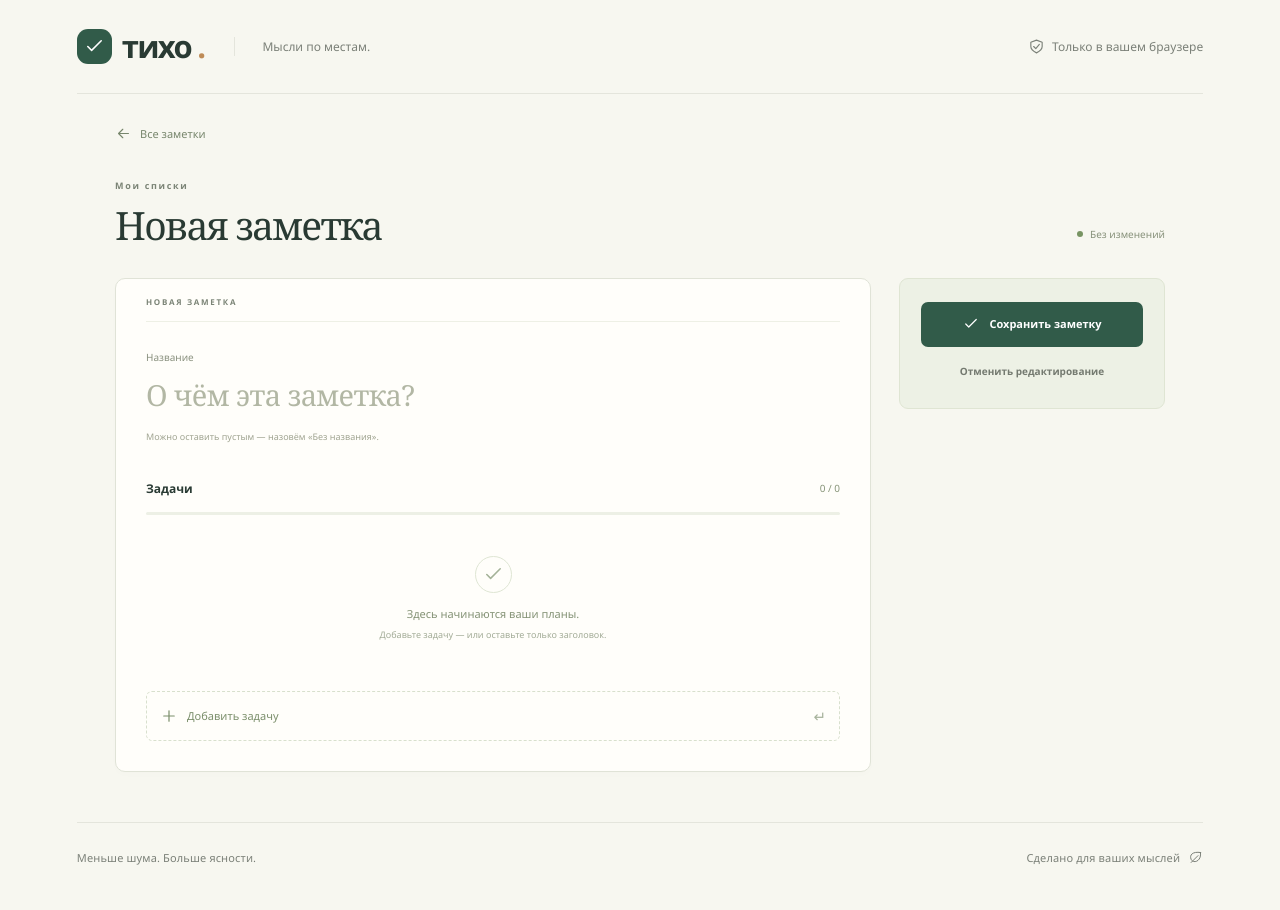
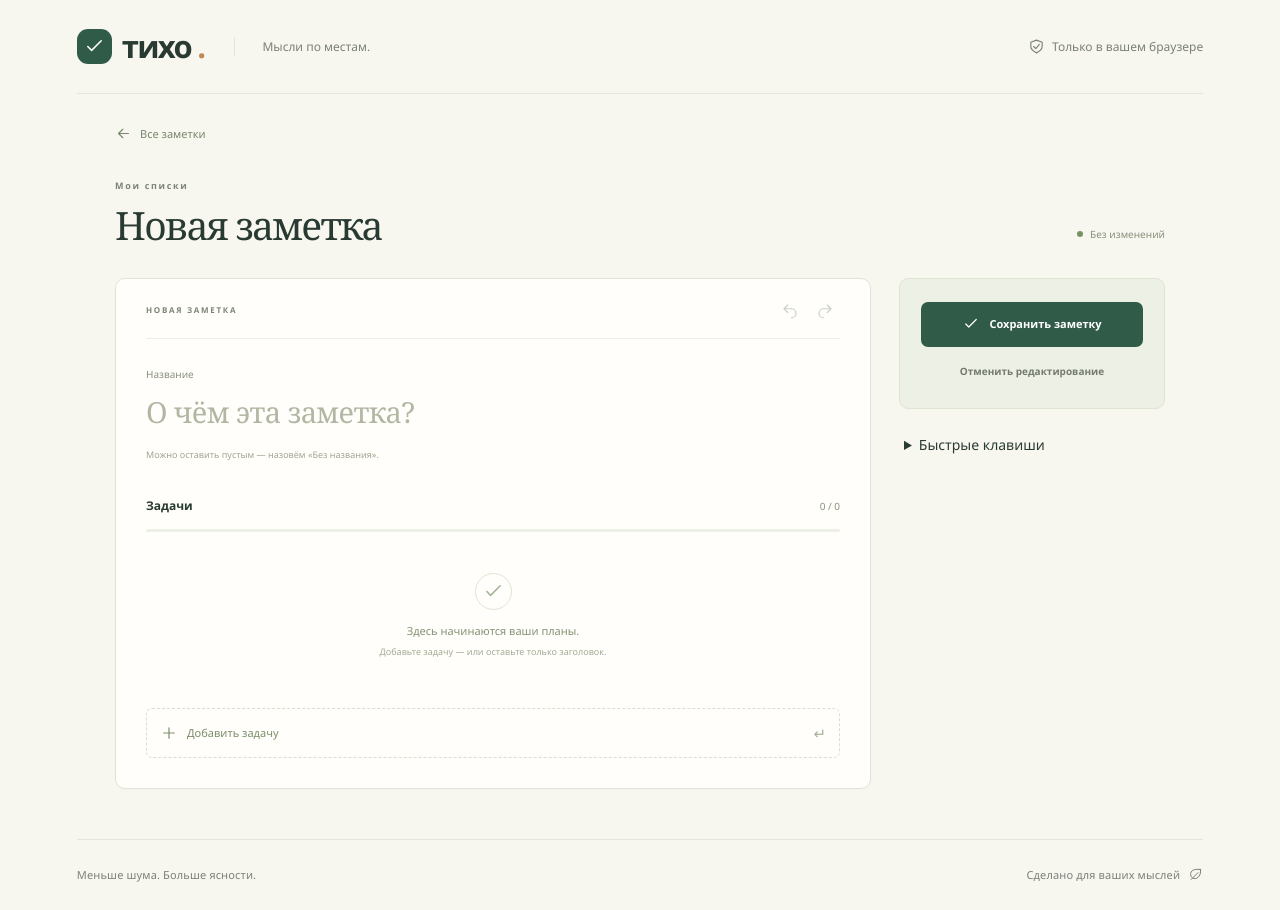
Before and after one commit to MaksosPisos/todo-list, a Nuxt app: page /notes/new in a window 1280 px wide. Built offline with nearby package versions, Linux system fonts and the light colour scheme.

Commit message:
feat: implement command-based undo and redo

```diff
--- a/app/composables/useNoteEditor.ts
+++ b/app/composables/useNoteEditor.ts
@@ -1,30 +1,118 @@
-import { computed, ref } from 'vue'
+import { computed, onBeforeUnmount, ref } from 'vue'
 import { cloneContent, sameContent, type NoteContent } from '../domain/notes'
+import { EditHistory, type Change } from '../domain/history'
 
-export function useNoteEditor(initial: NoteContent, initialRevision: string | null) {
+type PendingText =
+  { field: 'title'; before: string } | { field: 'text'; id: string; before: string }
+
+export function useNoteEditor(id: string, initial: NoteContent, initialRevision: string | null) {
   const content = ref<NoteContent>(cloneContent(initial))
-  const baseline = cloneContent(initial)
   const baseRevision = ref(initialRevision)
-  const dirty = computed(() => !sameContent(content.value, baseline))
+  const baseline = ref<NoteContent>(cloneContent(initial))
+  const history = new EditHistory()
+  const historyVersion = ref(0)
+  const pending = ref<PendingText | null>(null)
+  let textTimer: ReturnType<typeof setTimeout> | undefined
+  const dirty = computed(() => !sameContent(content.value, baseline.value))
+  const canUndo = computed(() => {
+    void historyVersion.value
+    return history.canUndo || pending.value !== null
+  })
+  const canRedo = computed(() => {
+    void historyVersion.value
+    return history.canRedo && pending.value === null
+  })
 
+  function flushText(): void {
+    clearTimeout(textTimer)
+    const edit = pending.value
+    if (!edit) return
+    if (edit.field === 'title')
+      history.record({ kind: 'title', before: edit.before, after: content.value.title })
+    else {
+      const todo = content.value.todos.find((todo) => todo.id === edit.id)
+      if (todo) history.record({ kind: 'text', id: edit.id, before: edit.before, after: todo.text })
+    }
+    pending.value = null
+    historyVersion.value++
+  }
   function updateText(field: 'title' | 'text', value: string, todoId?: string): void {
-    if (field === 'title') content.value.title = value
-    else {
+    if (field === 'title') {
+      if (pending.value?.field !== 'title') {
+        flushText()
+        pending.value = { field, before: content.value.title }
+      }
+      content.value.title = value
+    } else {
       const todo = content.value.todos.find((todo) => todo.id === todoId)
-      if (todo) todo.text = value
+      if (!todo) return
+      if (pending.value?.field !== 'text' || pending.value.id !== todo.id) {
+        flushText()
+        pending.value = { field, id: todo.id, before: todo.text }
+      }
+      todo.text = value
     }
+    clearTimeout(textTimer)
+    textTimer = setTimeout(flushText, 650)
+  }
+  function mutate(change: Change, apply: () => void): void {
+    flushText()
+    apply()
+    history.record(change)
+    historyVersion.value++
   }
   function addTodo(): string {
     const todo = { id: crypto.randomUUID(), text: '', done: false }
-    content.value.todos.push(todo)
+    mutate({ kind: 'insert', index: content.value.todos.length, todo }, () =>
+      content.value.todos.push(todo),
+    )
     return todo.id
   }
   function removeTodo(todoId: string): void {
-    content.value.todos = content.value.todos.filter((todo) => todo.id !== todoId)
+    flushText()
+    const index = content.value.todos.findIndex((todo) => todo.id === todoId)
+    const todo = content.value.todos[index]
+    if (!todo) return
+    mutate({ kind: 'remove', index, todo }, () => {
+      content.value.todos.splice(index, 1)
+    })
   }
   function toggleTodo(todoId: string): void {
     const todo = content.value.todos.find((todo) => todo.id === todoId)
-    if (todo) todo.done = !todo.done
+    if (!todo) return
+    mutate({ kind: 'toggle', id: todoId, before: todo.done, after: !todo.done }, () => {
+      todo.done = !todo.done
+    })
   }
-  return { content, baseRevision, dirty, updateText, addTodo, removeTodo, toggleTodo }
+  function undo(): void {
+    flushText()
+    history.undo(content.value)
+    historyVersion.value++
+  }
+  function redo(): void {
+    flushText()
+    history.redo(content.value)
+    historyVersion.value++
+  }
+  function finish(): void {
+    flushText()
+    history.clear()
+    historyVersion.value++
+  }
+  onBeforeUnmount(() => clearTimeout(textTimer))
+  return {
+    content,
+    baseRevision,
+    dirty,
+    canUndo,
+    canRedo,
+    flushText,
+    updateText,
+    addTodo,
+    removeTodo,
+    toggleTodo,
+    undo,
+    redo,
+    finish,
+  }
 }
--- /dev/null
+++ b/app/domain/history.ts
@@ -0,0 +1,65 @@
+import type { NoteContent, Todo } from './notes'
+
+// Only changed values are retained, never snapshots of the whole note.
+export type Change =
+  | { kind: 'title'; before: string; after: string }
+  | { kind: 'text'; id: string; before: string; after: string }
+  | { kind: 'toggle'; id: string; before: boolean; after: boolean }
+  | { kind: 'insert' | 'remove'; index: number; todo: Todo }
+
+export function applyChange(note: NoteContent, change: Change, forward: boolean): void {
+  if (change.kind === 'title') {
+    note.title = forward ? change.after : change.before
+    return
+  }
+  if (change.kind === 'text' || change.kind === 'toggle') {
+    const todo = note.todos.find((item) => item.id === change.id)
+    if (!todo) return
+    if (change.kind === 'text') todo.text = forward ? change.after : change.before
+    else todo.done = forward ? change.after : change.before
+    return
+  }
+  const insert = (change.kind === 'insert') === forward
+  if (insert) note.todos.splice(change.index, 0, { ...change.todo })
+  else {
+    const index = note.todos.findIndex((todo) => todo.id === change.todo.id)
+    if (index !== -1) note.todos.splice(index, 1)
+  }
+}
+
+export class EditHistory {
+  private past: Change[] = []
+  private future: Change[] = []
+  get canUndo(): boolean {
+    return this.past.length > 0
+  }
+  get canRedo(): boolean {
+    return this.future.length > 0
+  }
+  get size(): number {
+    return this.past.length
+  }
+  record(change: Change): void {
+    if ('before' in change && change.before === change.after) return
+    // Detached copy protects insert/remove commands from later edits.
+    this.past.push('todo' in change ? { ...change, todo: { ...change.todo } } : { ...change })
+    if (this.past.length > 50) this.past.shift()
+    this.future = []
+  }
+  undo(note: NoteContent): void {
+    const change = this.past.pop()
+    if (!change) return
+    applyChange(note, change, false)
+    this.future.push(change)
+  }
+  redo(note: NoteContent): void {
+    const change = this.future.pop()
+    if (!change) return
+    applyChange(note, change, true)
+    this.past.push(change)
+  }
+  clear(): void {
+    this.past = []
+    this.future = []
+  }
+}
--- a/app/pages/notes/[id].vue
+++ b/app/pages/notes/[id].vue
@@ -1,5 +1,5 @@
 <script setup lang="ts">
-import { computed, nextTick, ref, watch } from 'vue'
+import { computed, nextTick, onBeforeUnmount, ref, watch } from 'vue'
 import { onBeforeRouteLeave, onBeforeRouteUpdate } from 'vue-router'
 import { cloneContent } from '../../domain/notes'
 import { useNotesStore } from '../../stores/notes'
@@ -11,13 +11,15 @@ const router = useRouter()
 const store = useNotesStore()
 const routeId = String(route.params.id)
 const isNew = routeId === 'new'
+const id = isNew ? 'new' : routeId
 const original = store.notes.find((note) => note.id === routeId)
 const initiallyMissing = !isNew && !original
 const editor = useNoteEditor(
+  id,
   original ? cloneContent(original) : { title: '', todos: [] },
   original?.revision ?? null,
 )
-const { content, dirty } = editor
+const { content, dirty, canUndo, canRedo } = editor
 const { options, ask, settle } = useConfirmation()
 const missing = computed(() => !isNew && !store.notes.some((note) => note.id === routeId))
 const invalidIds = ref<string[]>([])
@@ -49,6 +51,7 @@ function removeTodo(todoId: string, index: number): void {
   else void nextTick(() => document.getElementById('add-todo')?.focus())
 }
 async function save(): Promise<void> {
+  editor.flushText()
   invalidIds.value = content.value.todos.filter((todo) => !todo.text.trim()).map((todo) => todo.id)
   if (invalidIds.value.length) {
     error.value = 'У задачи должен быть текст. Заполните пустые строки или удалите их.'
@@ -58,6 +61,7 @@ async function save(): Promise<void> {
   const savedId = isNew ? crypto.randomUUID() : routeId
   const result = store.save(savedId, content.value, editor.baseRevision.value)
   if (result === 'saved') {
+    editor.finish()
     leaving.value = true
     await router.push('/')
     return
@@ -79,6 +83,7 @@ async function cancel(): Promise<void> {
       cancelLabel: 'Продолжить',
     })
   ) {
+    editor.finish()
     leaving.value = true
     await router.push('/')
   }
@@ -95,11 +100,22 @@ async function remove(): Promise<void> {
     })
   ) {
     if (store.remove(routeId)) {
+      editor.finish()
       leaving.value = true
       await router.push('/')
     }
   }
 }
+function keyboard(event: KeyboardEvent): void {
+  if (event.isComposing || options.value || missing.value || event.altKey) return
+  if ((event.ctrlKey || event.metaKey) && event.code === 'KeyZ') {
+    // One history owns text and structural edits, including focused inputs.
+    event.preventDefault()
+    if (event.shiftKey) editor.redo()
+    else editor.undo()
+  }
+}
+onBeforeUnmount(() => window.removeEventListener('keydown', keyboard, true))
 async function confirmLeave(): Promise<boolean> {
   if (leaving.value || !dirty.value) return true
   const discard = await ask({
@@ -109,6 +125,7 @@ async function confirmLeave(): Promise<boolean> {
     confirmLabel: 'Уйти без сохранения',
     cancelLabel: 'Остаться',
   })
+  if (discard) editor.finish()
   return discard
 }
 onBeforeRouteLeave(confirmLeave)
@@ -159,6 +176,26 @@ useHead({
         <section class="editor-paper" aria-label="Редактор заметки">
           <div class="editor-paper__toolbar">
             <span class="eyebrow">{{ isNew ? 'НОВАЯ ЗАМЕТКА' : 'ЗАМЕТКА' }}</span>
+            <div class="history-controls">
+              <button
+                class="icon-button"
+                :disabled="!canUndo || missing"
+                aria-label="Отменить изменение"
+                title="Отменить изменение (Ctrl+Z / ⌘Z)"
+                @click="editor.undo"
+              >
+                <AppIcon name="undo" :size="18" />
+              </button>
+              <button
+                class="icon-button"
+                :disabled="!canRedo || missing"
+                aria-label="Повторить изменение"
+                title="Повторить изменение (Ctrl+Shift+Z / ⌘⇧Z)"
+                @click="editor.redo"
+              >
+                <AppIcon name="redo" :size="18" />
+              </button>
+            </div>
           </div>
           <label class="field-label" for="note-title">Название</label>
           <input
@@ -170,6 +207,7 @@ useHead({
             placeholder="О чём эта заметка?"
             autocomplete="off"
             @input="editor.updateText('title', ($event.target as HTMLInputElement).value)"
+            @blur="editor.flushText"
           />
           <p class="field-hint">Можно оставить пустым — назовём «Без названия».</p>
           <div class="todo-heading">
@@ -192,6 +230,7 @@ useHead({
               :readonly="missing"
               :invalid="invalidIds.includes(todo.id) && !todo.text.trim()"
               @text="editor.updateText('text', $event, todo.id)"
+              @blur="editor.flushText"
               @toggle="editor.toggleTodo(todo.id)"
               @remove="removeTodo(todo.id, index)"
               @enter="addTodo"
@@ -220,6 +259,27 @@ useHead({
             </button>
             <button class="button button--text" @click="cancel">Отменить редактирование</button>
           </div>
+          <details class="keyboard-tip">
+            <summary>Быстрые клавиши</summary>
+            <div>
+              <kbd>Ctrl</kbd>
+              +
+              <kbd>Z</kbd>
+              <span>шаг назад</span>
+            </div>
+            <div>
+              <kbd>Ctrl</kbd>
+              +
+              <kbd>Shift</kbd>
+              +
+              <kbd>Z</kbd>
+              <span>вперёд</span>
+            </div>
+            <small>
+              На Mac используйте ⌘ вместо Ctrl.
+              <br />
+            </small>
+          </details>
           <button v-if="!isNew && !missing" class="delete-note" @click="remove">
             <AppIcon name="trash" :size="16" />
             Удалить заметку
```
Also changed, not shown: 2 other files (tests, documents, lock files or other folders).
